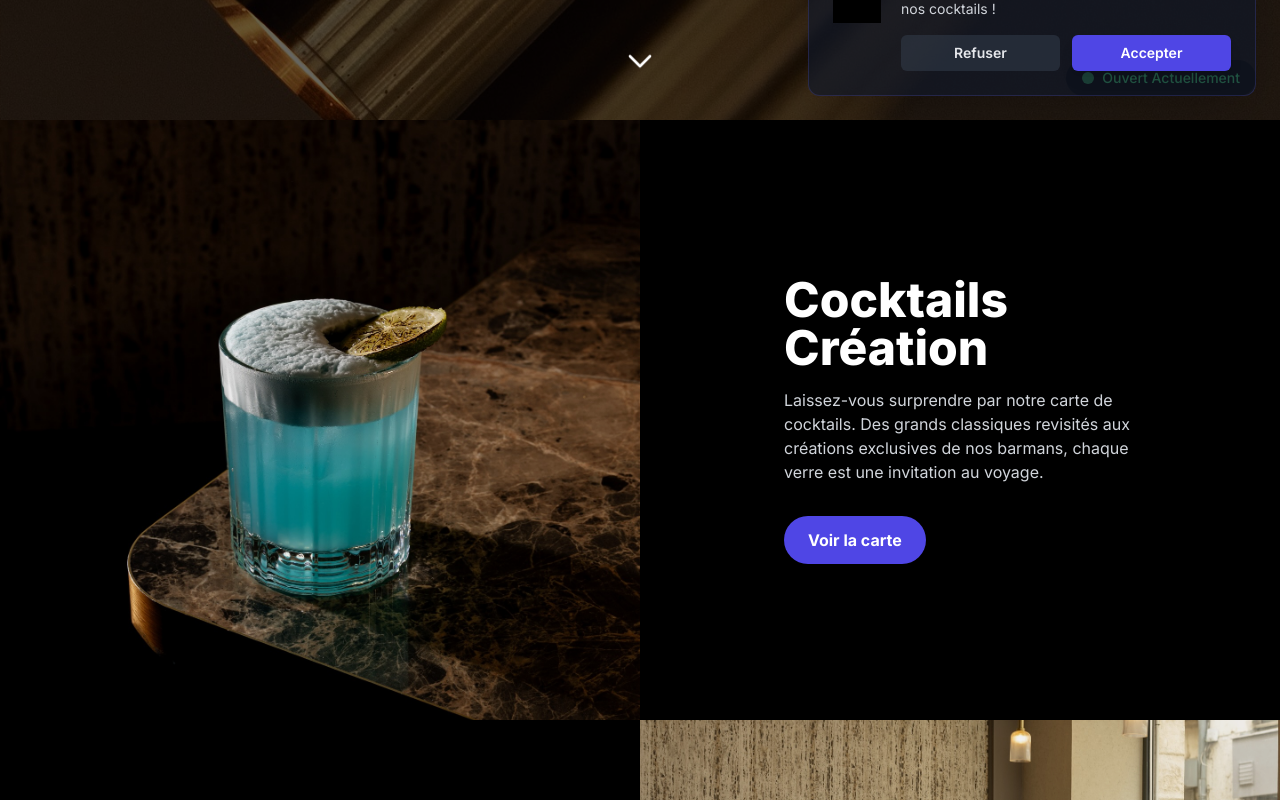
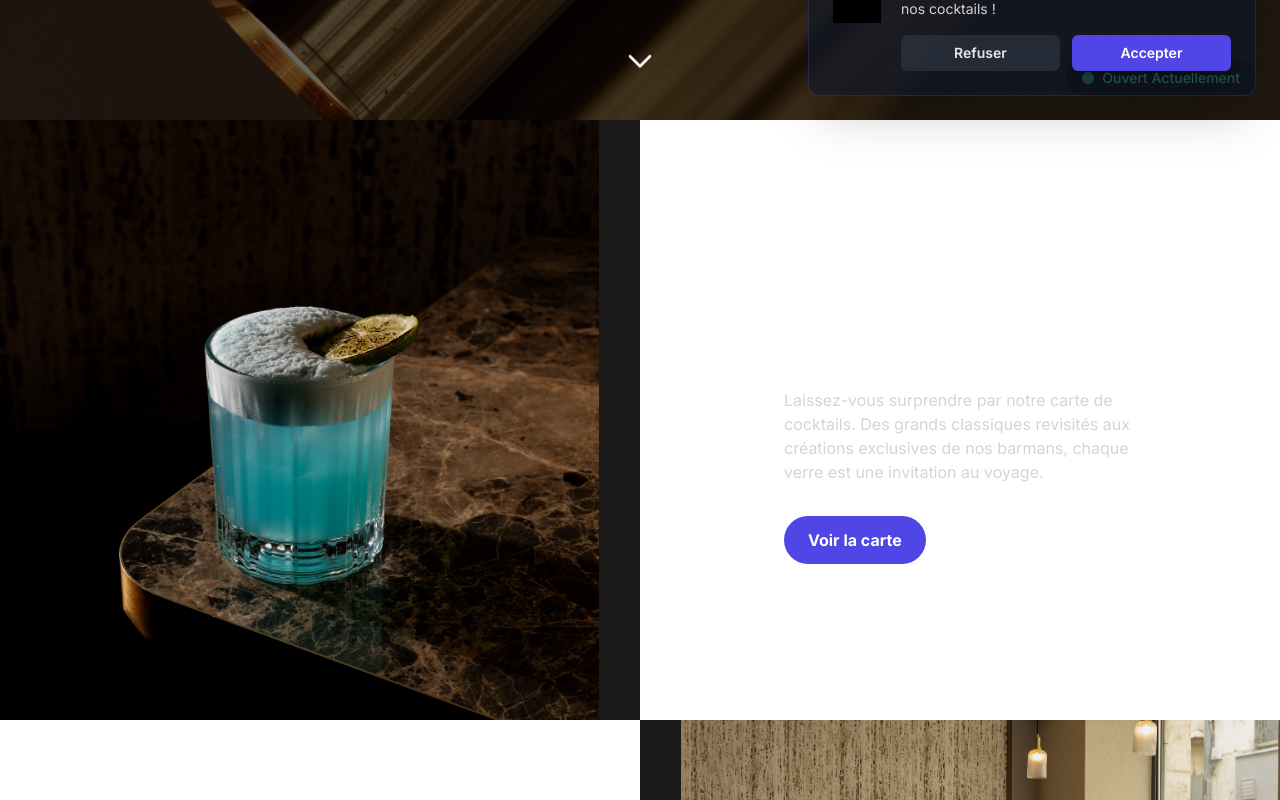
Before and after one commit to lukoErable/Alegria, a Next.js app: page / in a window 1280 px wide. Shown: the part 680-1480 px from the top of the page. Built offline with nearby package versions, Linux system fonts and the light colour scheme; grey boxes are pictures that could not be loaded.

Commit message:
jsp trop

```diff
--- a/app/components/ImageTextSplit.tsx
+++ b/app/components/ImageTextSplit.tsx
@@ -1,6 +1,6 @@
 // app/components/ImageTextSplit.tsx
-"use client";
 import Link from "next/link";
+ "next/link";
 
 interface ImageTextSplitProps {
   imageUrl: string;
@@ -26,24 +26,22 @@ export function ImageTextSplit({
   showContent = true,
 }: ImageTextSplitProps) {
   const flexDirection = reverse ? "md:flex-row-reverse" : "md:flex-row";
-  const backgroundPosition = reverse ? "md:bg-right" : "md:bg-left";
+  const backgroundPosition = reverse ? "bg-right" : "bg-lefbgt";
 
   return (
     <section className={`flex flex-col ${flexDirection}`}>
       <div
-        className={`w-full md:w-1/2 min-h-[400px] md:min-h-[600px] bg-cover bg-no-repeat relative md:bg-fixed ${backgroundPosition}`}
+        className={`w-full md:w-1/2 min-h-[300px] md:min-h-[600px] bg-cover md:bg-contain bg-fixed bg-no-repeat relative ${backgroundPosition}`}
         style={{
           backgroundImage: `url(${imageUrl})`,
-          backgroundColor: '#1a1a1a',
-          backgroundSize: 'cover',
-          backgroundPosition: 'center'
+          backgroundColor: '#1a1a1a'
         }}
         aria-label={title}
       >
         <div className="absolute inset-0 bg-black/5"></div>
       </div>
 
-        <div className="w-full min-h-[400px] md:min-h-[600px] md:w-1/2 flex items-center justify-center bg-black">
+        <div className="w-full md:w-1/2 flex items-center justify-center bg-p-4 md:p-6black">
           <div className={`${showContent ? 'p-6 md:p-20 max-w-lg' : ''} w-full`}>
             {showContent && (
               <>
```
